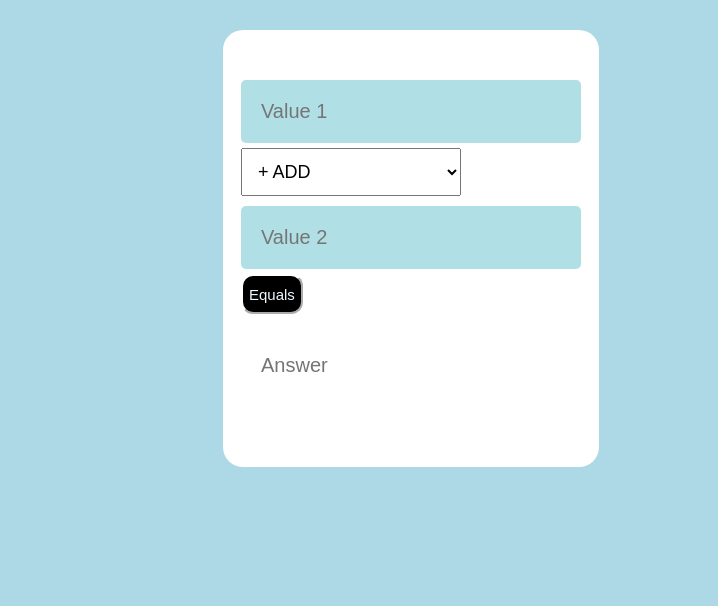
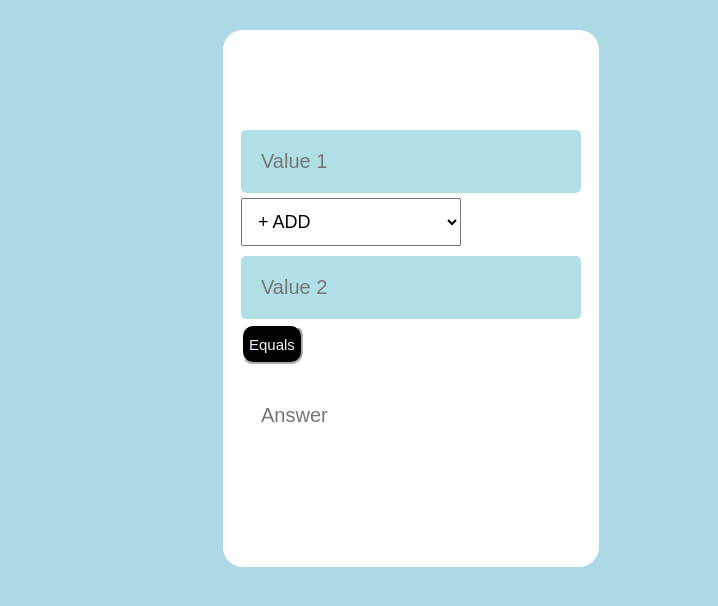
Before and after one commit to amina69/CALCON2, a plain HTML site: page index.html in a window 1280 px wide. Shown: the part 120-726 px from the top of the page, without its empty margins (97-815 px from the left). Drawn offline with Linux system fonts and the light colour scheme.

Commit message:
Update style.css

```diff
--- a/style.css
+++ b/style.css
@@ -21,8 +21,8 @@ body{
     margin: auto;
     top: 150px;
     left: 25%;
-    padding-top: 50px;
-    padding-bottom: 50px;
+    padding-top: 100px;
+    padding-bottom: 100px;
     padding-left: 18px;
     padding-right: 18px;
     border-radius: 20px
```
